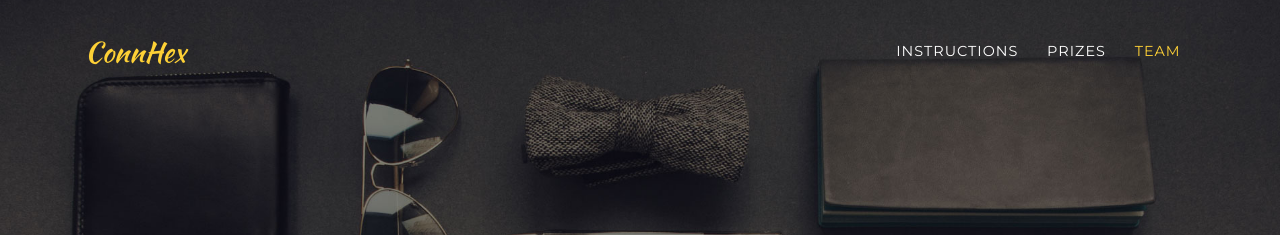
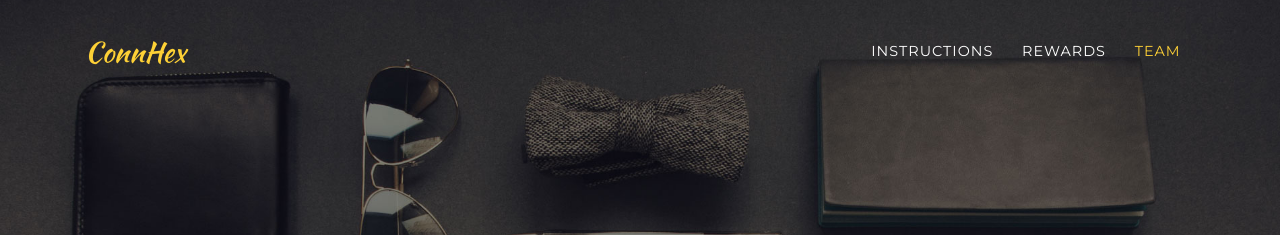
Before and after one commit to ConnHex/connhex.github.io, a Jekyll site: the page built from index.html, in a window 1280 px wide. Shown: the top 235 px of the page. Built offline with Jekyll 4.4.1, drawn with Linux system fonts in a browser that asks for light colours; some web fonts are replaced; the list of posts is cut into pages by our own code.

Commit message:
Renamed prizes to reward

```diff
--- a/_includes/header.html
+++ b/_includes/header.html
@@ -12,7 +12,7 @@
               <a class="nav-link js-scroll-trigger" href="#instructions">Instructions</a>
             </li>
             <li class="nav-item">
-              <a class="nav-link js-scroll-trigger" href="#prizes">Prizes</a>
+              <a class="nav-link js-scroll-trigger" href="#prizes">Rewards</a>
             </li>
             <li class="nav-item">
               <a class="nav-link js-scroll-trigger" href="#team">Team</a>
```
